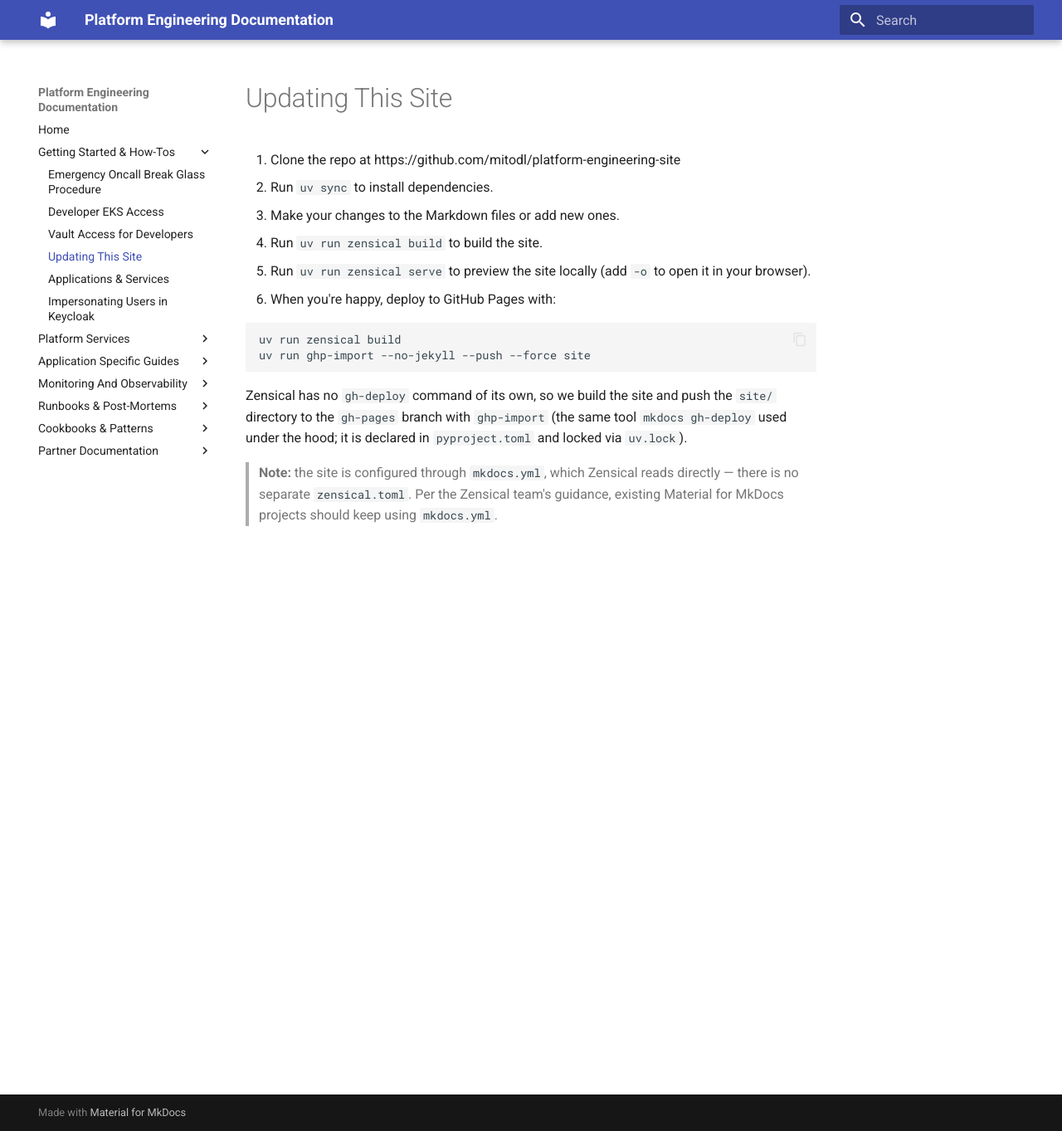
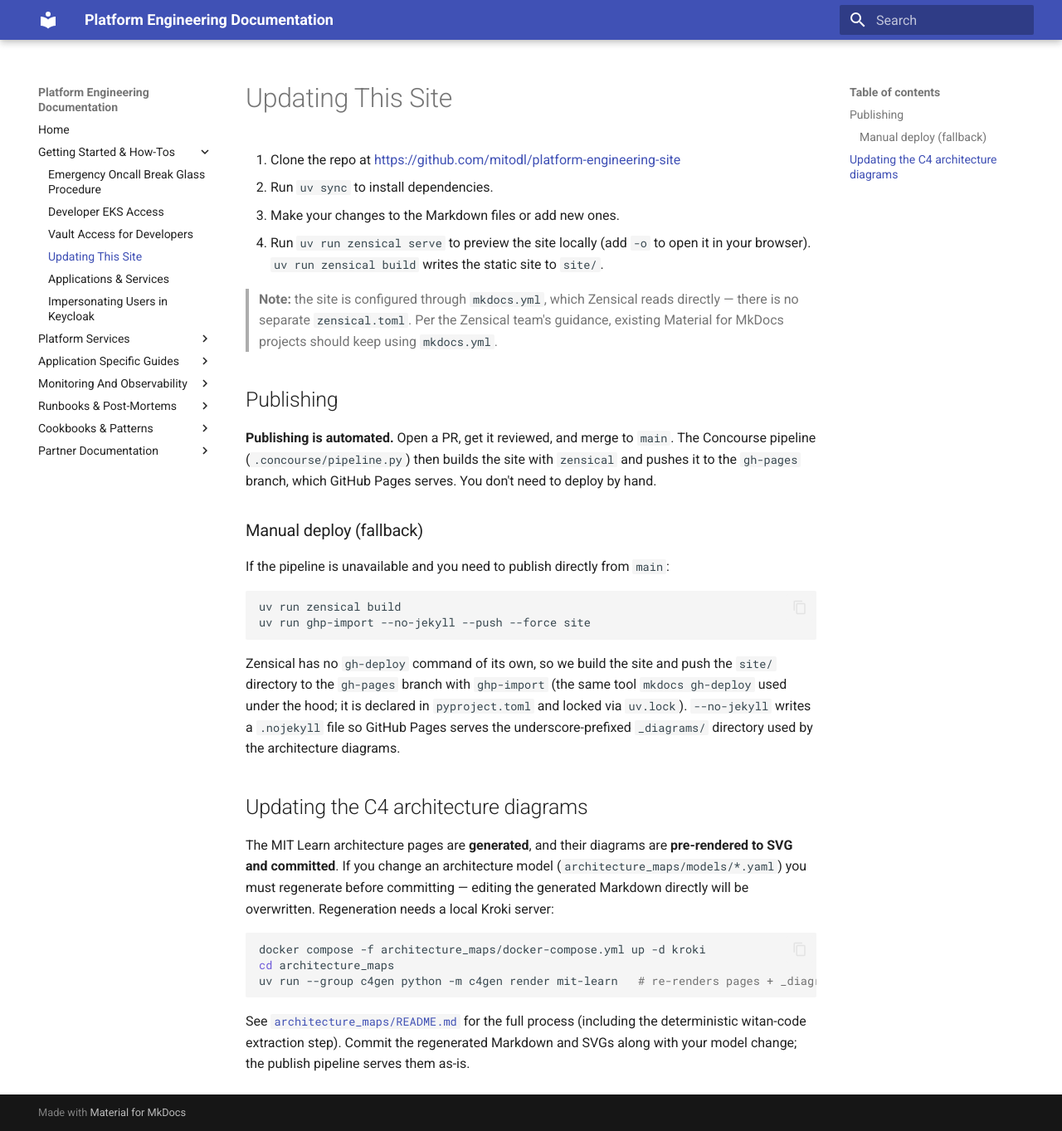
Before and after one commit to mitodl/platform-engineering-site, an MkDocs documentation site: the page built from docs/getting_started_and_how_tos/update_this_site.md, in a window 1280 px wide and 1363 px high. Shown: the whole window at 83% size. Built offline with MkDocs 1.6.1 and Material for MkDocs 9.7.7, drawn with Linux system fonts in a browser that asks for light colours; comment, search, counter and statistics services are not loaded.

Commit message:
Document automated publishing + diagram regeneration
The Concourse pipeline now publishes on merge to main, so update the "Updating
This Site" guide: automated publish is the primary path, manual ghp-import is a
documented fallback, and add the C4 diagram regeneration step (local Kroki +
c4gen) for architecture-model changes.

Co-Authored-By: Claude Opus 4.8 (1M context) <noreply@anthropic.com>

````diff
--- a/docs/getting_started_and_how_tos/update_this_site.md
+++ b/docs/getting_started_and_how_tos/update_this_site.md
@@ -1,20 +1,53 @@
-1. Clone the repo at https://github.com/mitodl/platform-engineering-site
+# Updating This Site
+
+1. Clone the repo at <https://github.com/mitodl/platform-engineering-site>
 2. Run `uv sync` to install dependencies.
 3. Make your changes to the Markdown files or add new ones.
-4. Run `uv run zensical build` to build the site.
-5. Run `uv run zensical serve` to preview the site locally (add `-o` to open it in your browser).
-6. When you're happy, deploy to GitHub Pages with:
-
-   ```bash
-   uv run zensical build
-   uv run ghp-import --no-jekyll --push --force site
-   ```
-
-   Zensical has no `gh-deploy` command of its own, so we build the site and push
-   the `site/` directory to the `gh-pages` branch with `ghp-import` (the same tool
-   `mkdocs gh-deploy` used under the hood; it is declared in `pyproject.toml` and
-   locked via `uv.lock`).
+4. Run `uv run zensical serve` to preview the site locally (add `-o` to open it
+   in your browser). `uv run zensical build` writes the static site to `site/`.
 
 > **Note:** the site is configured through `mkdocs.yml`, which Zensical reads
 > directly — there is no separate `zensical.toml`. Per the Zensical team's
 > guidance, existing Material for MkDocs projects should keep using `mkdocs.yml`.
+
+## Publishing
+
+**Publishing is automated.** Open a PR, get it reviewed, and merge to `main`.
+The Concourse pipeline (`.concourse/pipeline.py`) then builds the site with
+`zensical` and pushes it to the `gh-pages` branch, which GitHub Pages serves.
+You don't need to deploy by hand.
+
+### Manual deploy (fallback)
+
+If the pipeline is unavailable and you need to publish directly from `main`:
+
+```bash
+uv run zensical build
+uv run ghp-import --no-jekyll --push --force site
+```
+
+Zensical has no `gh-deploy` command of its own, so we build the site and push the
+`site/` directory to the `gh-pages` branch with `ghp-import` (the same tool
+`mkdocs gh-deploy` used under the hood; it is declared in `pyproject.toml` and
+locked via `uv.lock`). `--no-jekyll` writes a `.nojekyll` file so GitHub Pages
+serves the underscore-prefixed `_diagrams/` directory used by the architecture
+diagrams.
+
+## Updating the C4 architecture diagrams
+
+The MIT Learn architecture pages are **generated**, and their diagrams are
+**pre-rendered to SVG and committed**. If you change an architecture model
+(`architecture_maps/models/*.yaml`) you must regenerate before committing —
+editing the generated Markdown directly will be overwritten. Regeneration needs
+a local Kroki server:
+
+```bash
+docker compose -f architecture_maps/docker-compose.yml up -d kroki
+cd architecture_maps
+uv run --group c4gen python -m c4gen render mit-learn   # re-renders pages + _diagrams/*.svg
+```
+
+See [`architecture_maps/README.md`](https://github.com/mitodl/platform-engineering-site/tree/main/architecture_maps)
+for the full process (including the deterministic witan-code extraction step).
+Commit the regenerated Markdown and SVGs along with your model change; the
+publish pipeline serves them as-is.
````
